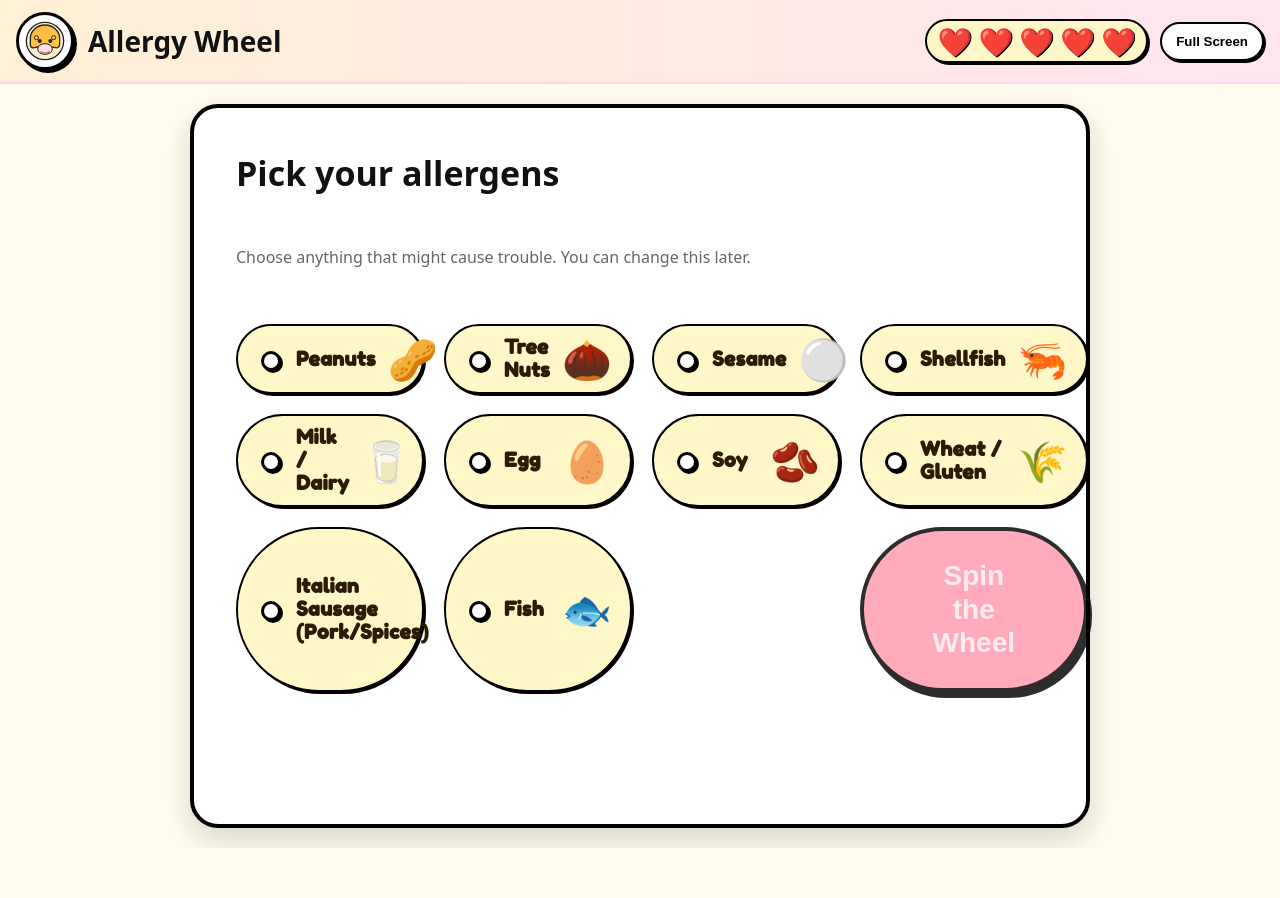
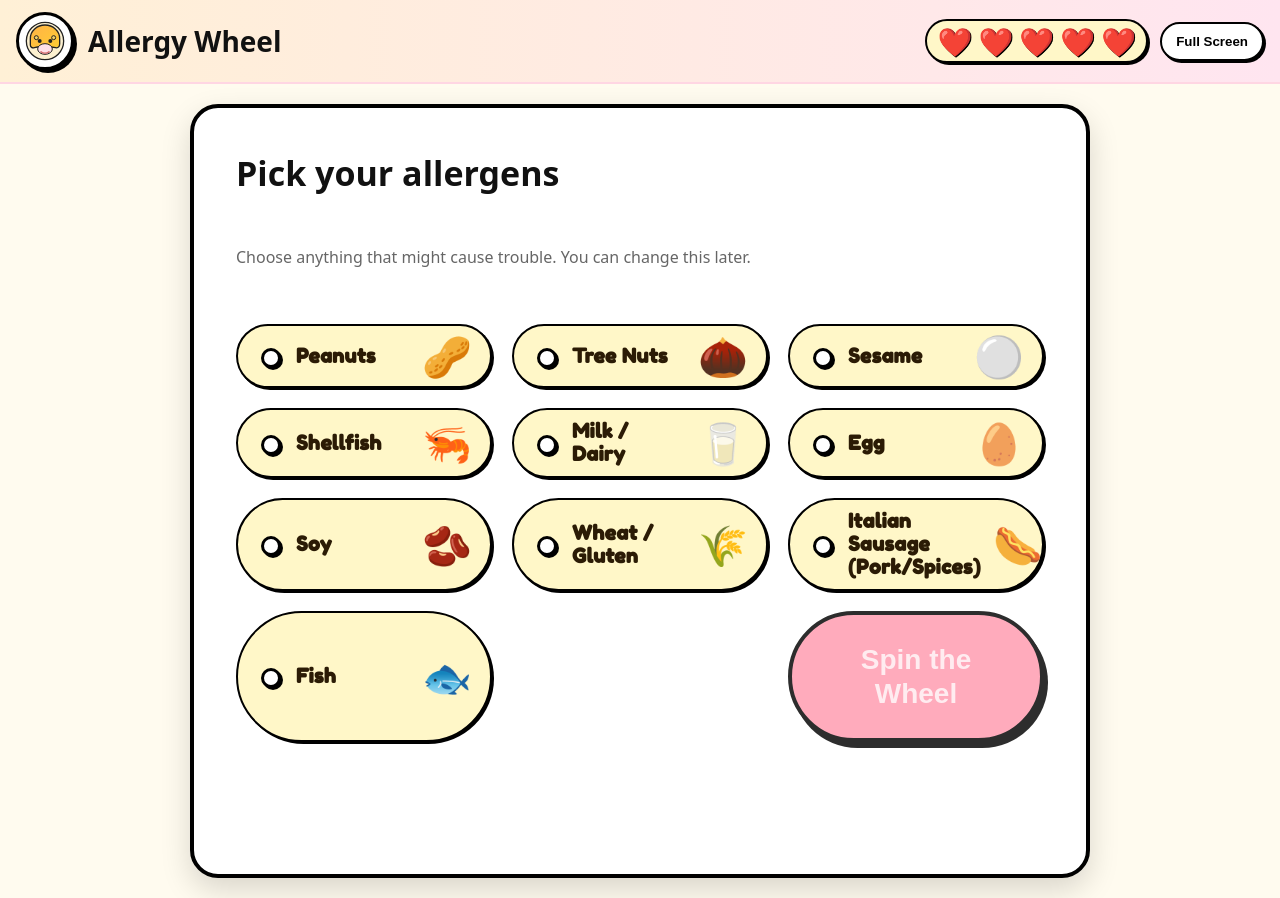
Before and after one commit to MarcoPoloResearchLab/allergy_wheel, a website with bundled scripts: page index.html in a window 1280 px wide. Before the commit the page ends 848 px from the top, so only its background shows below. Built offline with nearby package versions, Linux system fonts and the light colour scheme.

Commit message:
Adjust desktop allergen grid to three columns

```diff
--- a/index.html
+++ b/index.html
@@ -389,7 +389,7 @@
         .grid { display: grid; gap: clamp(12px, 2vw, 20px) }
 
         .allergen-grid {
-            grid-template-columns: repeat(auto-fit, minmax(188px, 1fr));
+            grid-template-columns: repeat(3, minmax(0, 1fr));
             align-content: start;
             justify-items: stretch;
             grid-auto-flow: row dense;
@@ -397,7 +397,7 @@
         }
 
         .allergen-grid .start-button {
-            grid-column: -1;
+            grid-column: 3 / 4;
             align-self: end;
             justify-self: end;
             margin: 0;
```
